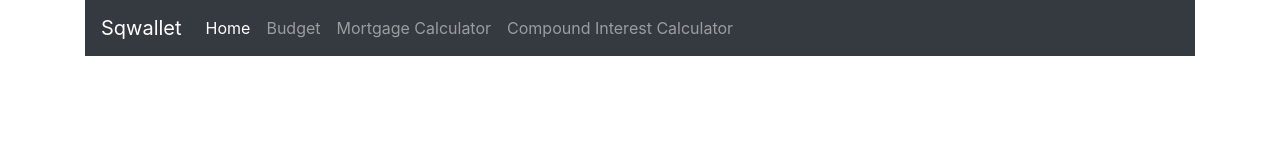
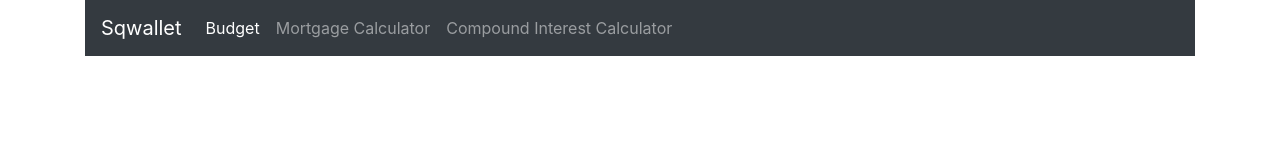
Before and after one commit to DrewKeirn/sqwallet, a React (Create React App) app: page / in a window 1280 px wide. Shown: the top 160 px of the page. Built offline with nearby package versions, Linux system fonts and the light colour scheme.

Commit message:
added some component stuff

```diff
--- a/src/components/navbar.component.js
+++ b/src/components/navbar.component.js
@@ -12,11 +12,8 @@ export default class Navbar extends Component {
         <div class="collapse navbar-collapse" id="navbarNav">
           <ul class="navbar-nav">
             <li class="nav-item active">
-              <a class="nav-link" href="#">Home <span class="sr-only">(current)</span></a>
+              <a class="nav-link" href="#">Budget<span class="sr-only">(current)</span></a>
             </li>
-            <li class="nav-item">
-              <a class="nav-link" href="#">Budget</a>
-          </li>
           <li class="nav-item">
             <a class="nav-link" href="#">Mortgage Calculator</a>
           </li>
```
Also changed, not shown: src/components/budget.component.js (added, +12 -0 lines), src/components/create-user.component.js (+11 -0 lines), src/components/ci-calc.component.js (added), src/components/mortgage-calc.component.js (added).
